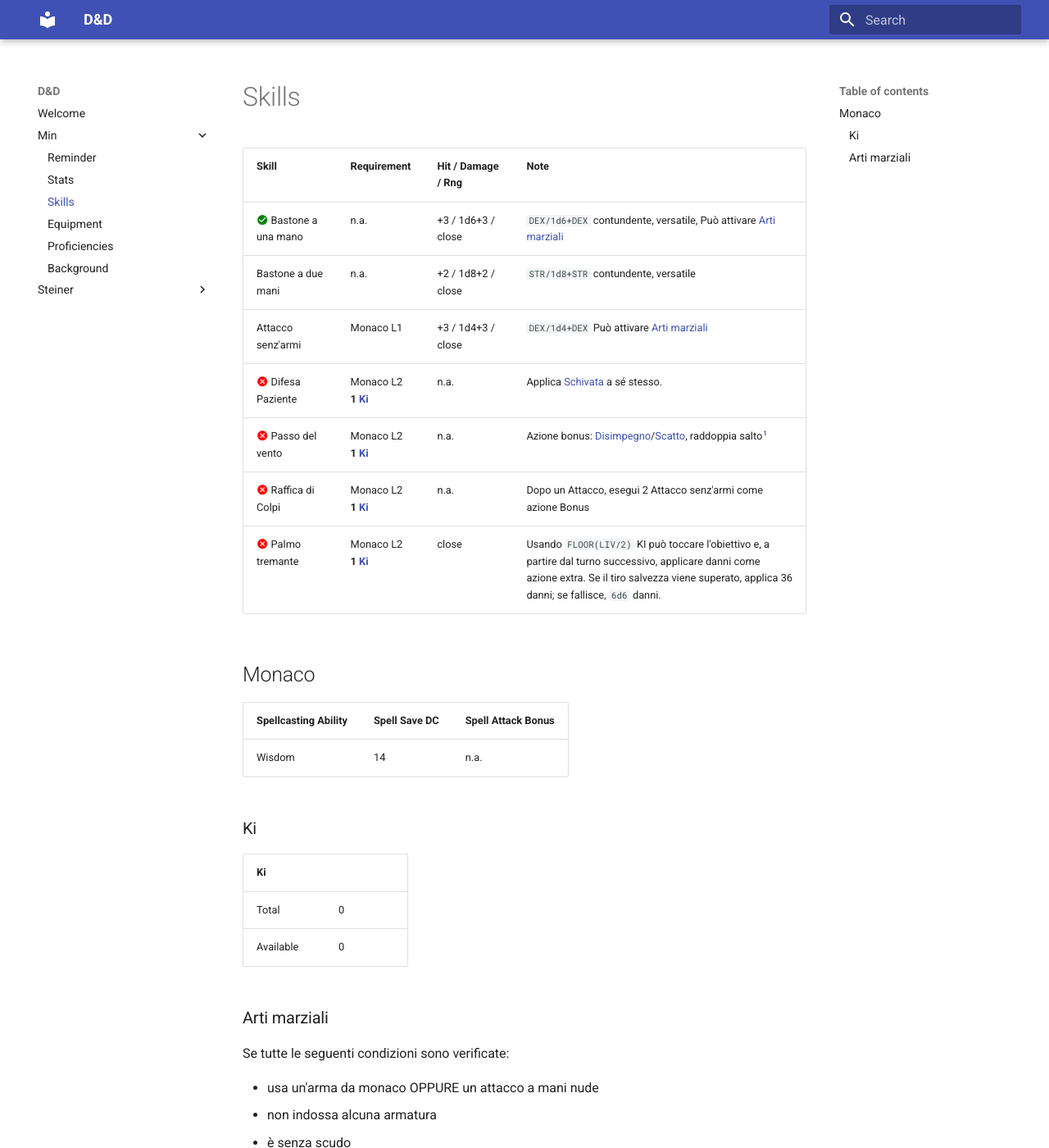
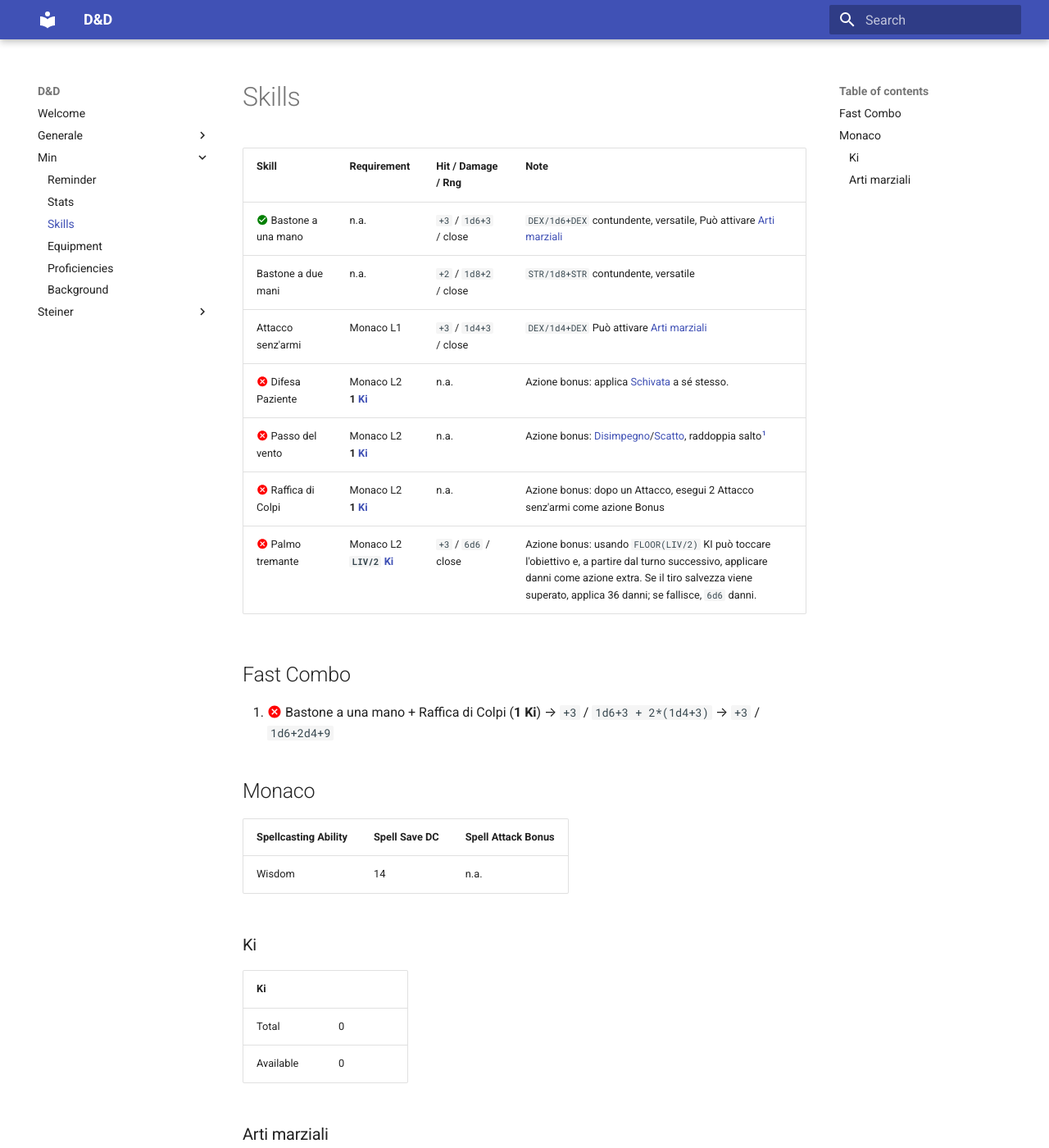
Before and after one commit to vitalegi/dungeons-and-dragons-docs, an MkDocs documentation site: the page built from docs/Min/02.skills.md, in a window 1280 px wide and 1400 px high. Shown: the whole window at 82% size. Built offline with MkDocs 1.6.1 and Material for MkDocs 9.7.7, drawn with Linux system fonts in a browser that asks for light colours.

Commit message:
create character guide, update skills

```diff
--- a/docs/Min/02.skills.md
+++ b/docs/Min/02.skills.md
@@ -2,13 +2,17 @@
 
 | Skill                    | Requirement | Hit / Damage / Rng      | Note                     |
 | ------------------------ | ----------- | ----------------- | ------------------------ |
-| :material-check-circle:{: .highlight } Bastone a una mano | n.a. | +3 / 1d6+3 / close | `DEX/1d6+DEX` contundente, versatile, Può attivare [Arti marziali](#arti-marziali) |
-| Bastone a due mani       | n.a.        | +2 / 1d8+2 / close | `STR/1d8+STR` contundente, versatile |
-| Attacco senz'armi        | Monaco L1   | +3 / 1d4+3 / close | `DEX/1d4+DEX` Può attivare [Arti marziali](#arti-marziali) |
-| :material-close-circle:{: .forbidden } Difesa Paziente | Monaco L2<br>__1 [Ki](#ki)__ | n.a. | Applica [Schivata](https://dungeonsanddragons.fandom.com/it/wiki/Combattimento#Schivata:) a sé stesso. |
+| :material-check-circle:{: .highlight } Bastone a una mano | n.a. | `+3` / `1d6+3` / close | `DEX/1d6+DEX` contundente, versatile, Può attivare [Arti marziali](#arti-marziali) |
+| Bastone a due mani       | n.a.        | `+2` / `1d8+2` / close | `STR/1d8+STR` contundente, versatile |
+| Attacco senz'armi        | Monaco L1   | `+3` / `1d4+3` / close | `DEX/1d4+DEX` Può attivare [Arti marziali](#arti-marziali) |
+| :material-close-circle:{: .forbidden } Difesa Paziente | Monaco L2<br>__1 [Ki](#ki)__ | n.a. | Azione bonus: applica [Schivata](https://dungeonsanddragons.fandom.com/it/wiki/Combattimento#Schivata:) a sé stesso. |
 | :material-close-circle:{: .forbidden } Passo del vento | Monaco L2<br>__1 [Ki](#ki)__ | n.a. | Azione bonus: [Disimpegno](https://dungeonsanddragons.fandom.com/it/wiki/Combattimento#Disimpegno:)/[Scatto](https://dungeonsanddragons.fandom.com/it/wiki/Combattimento#Scatto:), raddoppia salto[^1] |
-| :material-close-circle:{: .forbidden } Raffica di Colpi | Monaco L2<br>__1 [Ki](#ki)__ | n.a. | Dopo un Attacco, esegui 2 Attacco senz'armi come azione Bonus |
-| :material-close-circle:{: .forbidden } Palmo tremante | Monaco L2<br>__1 [Ki](#ki)__ | close | Usando `FLOOR(LIV/2)` KI può toccare l'obiettivo e, a partire dal turno successivo, applicare danni come azione extra. Se il tiro salvezza viene superato, applica 36 danni; se fallisce, `6d6` danni. |
+| :material-close-circle:{: .forbidden } Raffica di Colpi | Monaco L2<br>__1 [Ki](#ki)__ | n.a. | Azione bonus: dopo un Attacco, esegui 2 Attacco senz'armi come azione Bonus |
+| :material-close-circle:{: .forbidden } Palmo tremante | Monaco L2<br>__`LIV/2` [Ki](#ki)__ | `+3` / `6d6` / close | Azione bonus: usando `FLOOR(LIV/2)` KI può toccare l'obiettivo e, a partire dal turno successivo, applicare danni come azione extra. Se il tiro salvezza viene superato, applica 36 danni; se fallisce, `6d6` danni. |
+
+## Fast Combo
+
+1. :material-close-circle:{: .forbidden } Bastone a una mano + Raffica di Colpi (__1 Ki__) &rarr; `+3` / `1d6+3 + 2*(1d4+3)` &rarr; `+3` / `1d6+2d4+9`
 
 ## Monaco
 
```
Also changed, not shown: docs/Generale/create-character-guide.md (added, +194 -0 lines).
